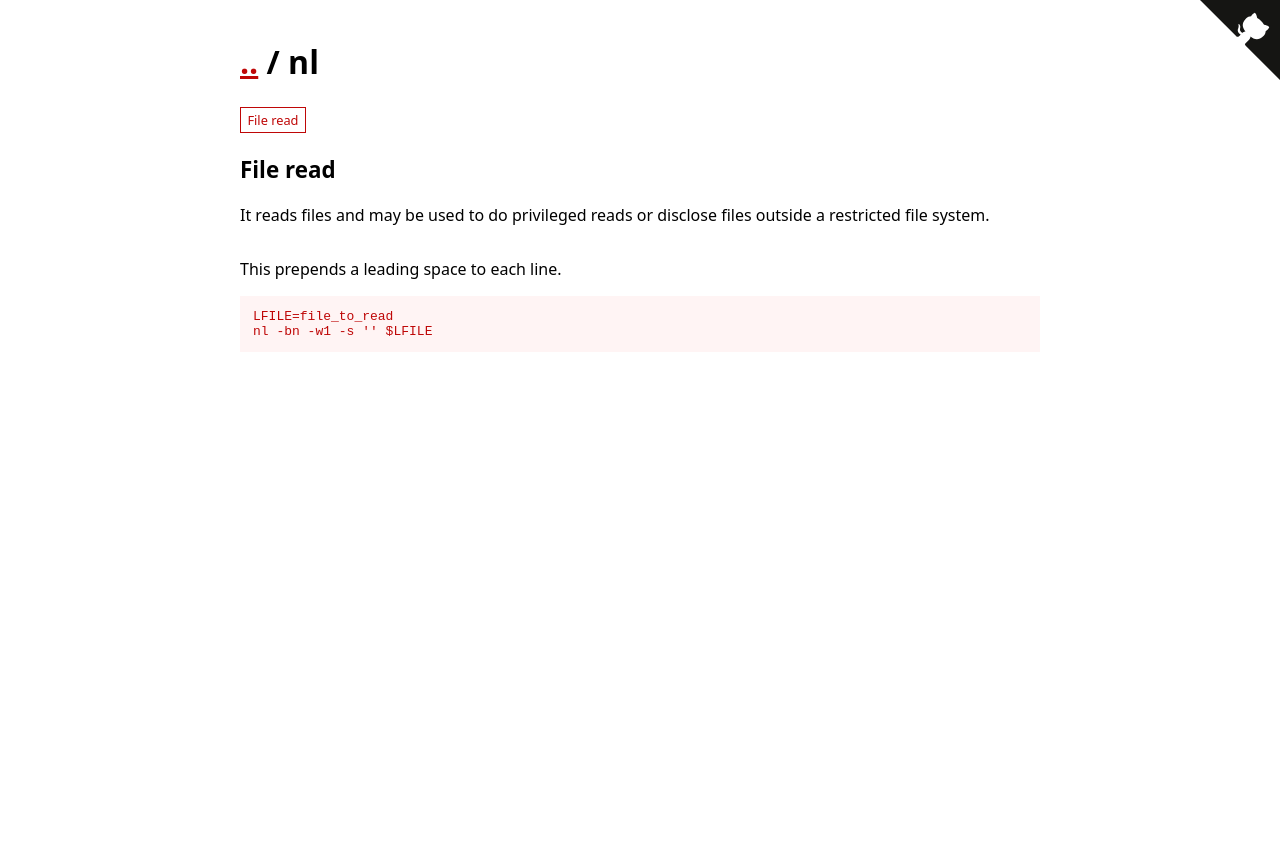
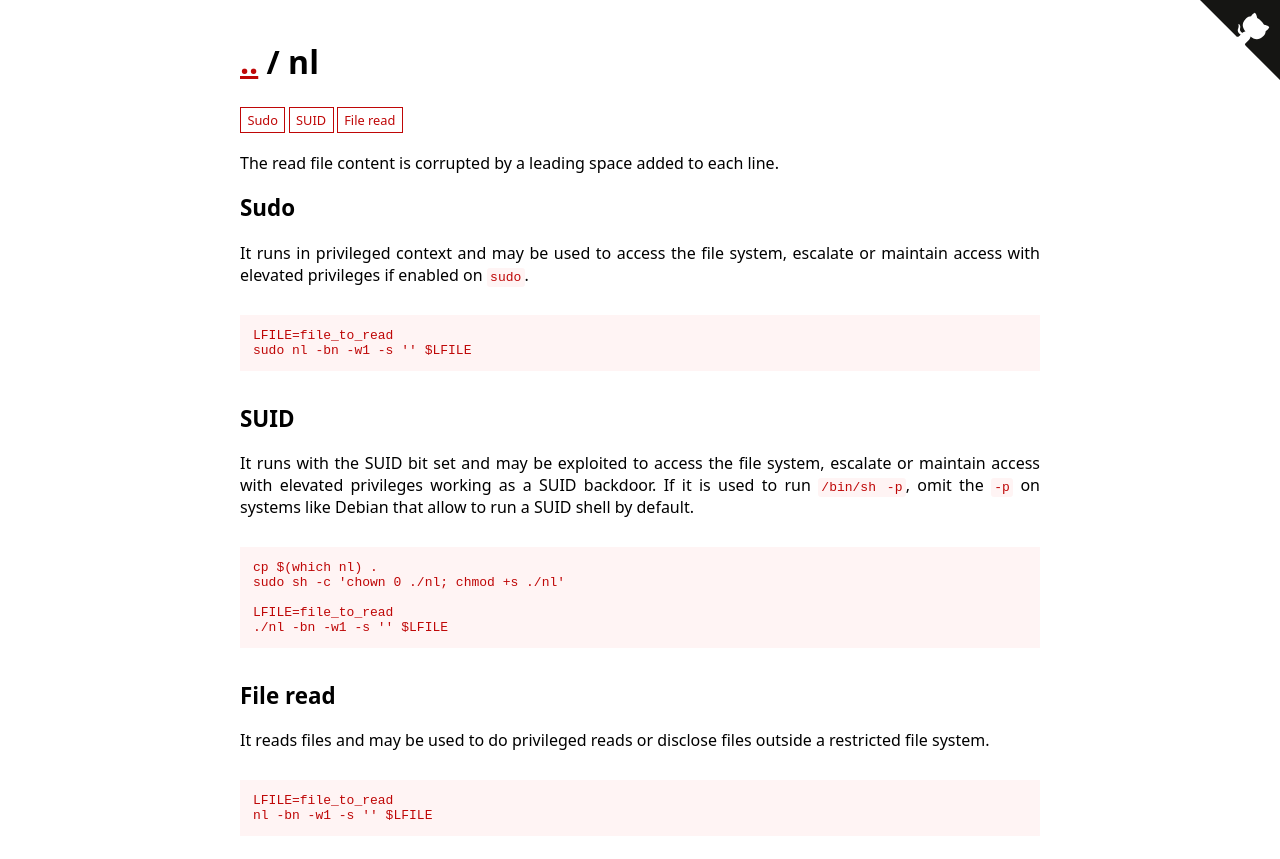
Before and after one commit to GTFOBins/GTFOBins.github.io, a Jekyll site: the page built from _gtfobins/nl.md, in a window 1280 px wide. Shown: the top 859 px of the page. Built offline with Jekyll 4.4.1, drawn with Linux system fonts in a browser that asks for light colours.

Commit message:
Add sudo and suid to nl

```diff
--- a/_gtfobins/nl.md
+++ b/_gtfobins/nl.md
@@ -1,8 +1,17 @@
 ---
+description: |
+  The read file content is corrupted by a leading space added to each line.
 functions:
+  sudo-enabled:
+    - code: |
+        LFILE=file_to_read
+        sudo nl -bn -w1 -s '' $LFILE
+  suid-enabled:
+    - code: |
+        LFILE=file_to_read
+        ./nl -bn -w1 -s '' $LFILE
   file-read:
-    - description: This prepends a leading space to each line.
-      code: |
+    - code: |
         LFILE=file_to_read
         nl -bn -w1 -s '' $LFILE
 ---
```
